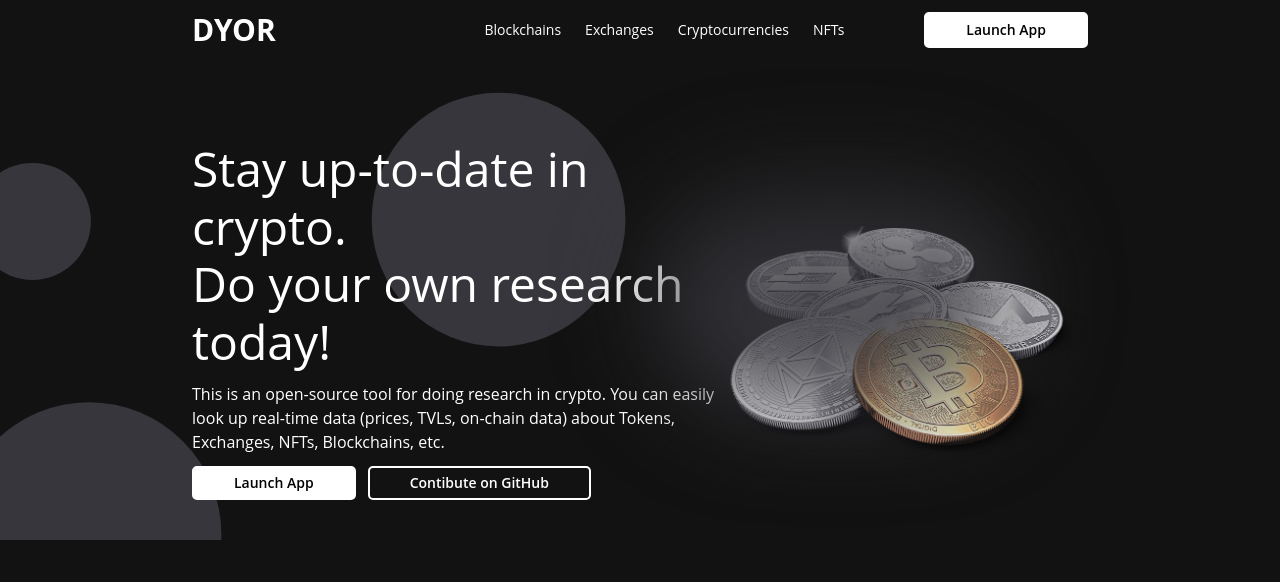
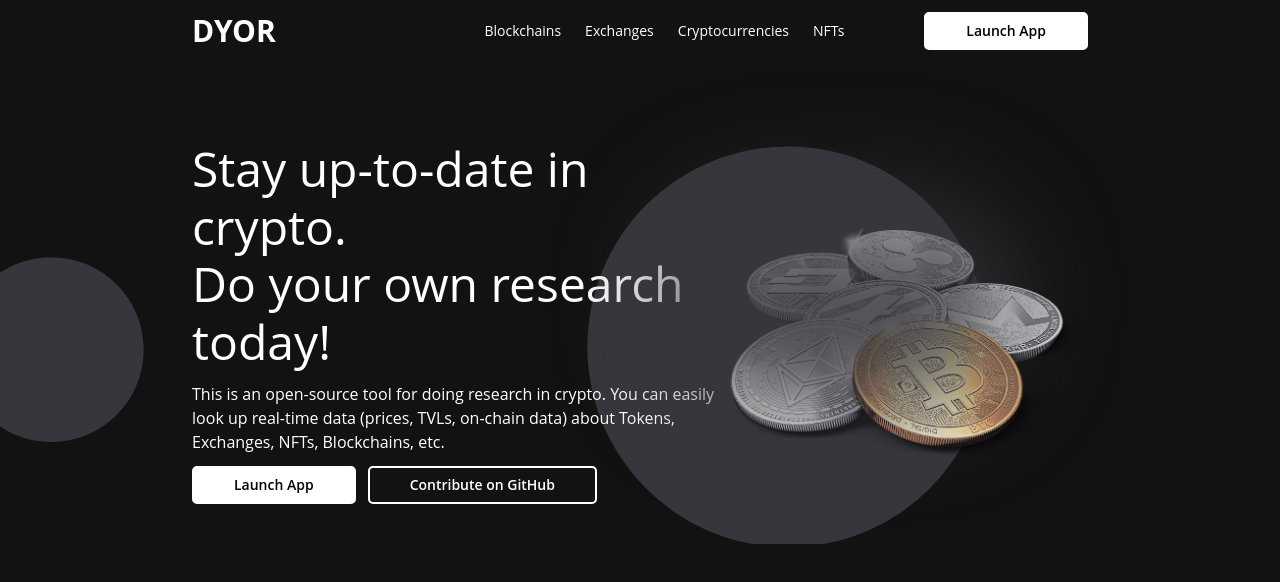
Before and after one commit to publikphigor/dyor, a Next.js app: page / in a window 1280 px wide. Shown: the top 582 px of the page. Built offline with nearby package versions, Linux system fonts and the light colour scheme.

Commit message:
Bug fixes.

```diff
--- a/components/Button.tsx
+++ b/components/Button.tsx
@@ -5,7 +5,7 @@
       : "text-white hover:text-black hover:bg-white border-white"
   } ${
     link ? "inline-block" : ""
-  } border-[2px] py-[8px] px-[40px] font-semibold rounded-[5px] text-2xl lg:text-[14px] transition-colors duration-500 cursor-pointer lg:mx-0 leading-[1] w-[100%] lg:w-auto max-w-[350px]`;
+  } border-[2px] py-[10px] px-[40px] font-normal lg:font-semibold text-center rounded-[5px] text-xl lg:text-[14px] transition-colors duration-500 cursor-pointer lg:mx-0 leading-[1] w-[100%] lg:w-auto max-w-[350px]`;
 
   if (link && !handler) {
     return (
--- a/components/Hero.tsx
+++ b/components/Hero.tsx
@@ -26,7 +26,7 @@
               link="https://github.com/publikphigor/dyor"
               handler={false}
               fill={false}
-              text="Contibute on GitHub"
+              text="Contribute on GitHub"
             />
           </div>
         </div>
--- a/styles/globals.css
+++ b/styles/globals.css
@@ -8,7 +8,7 @@
   .hero_bg {
     background-image: url("../assets/hero-bg.svg");
     background-repeat: no-repeat;
-    background-size: contain;
+    background-size: cover;
   }
   .hero-img--gradient {
     background: linear-gradient(
```
